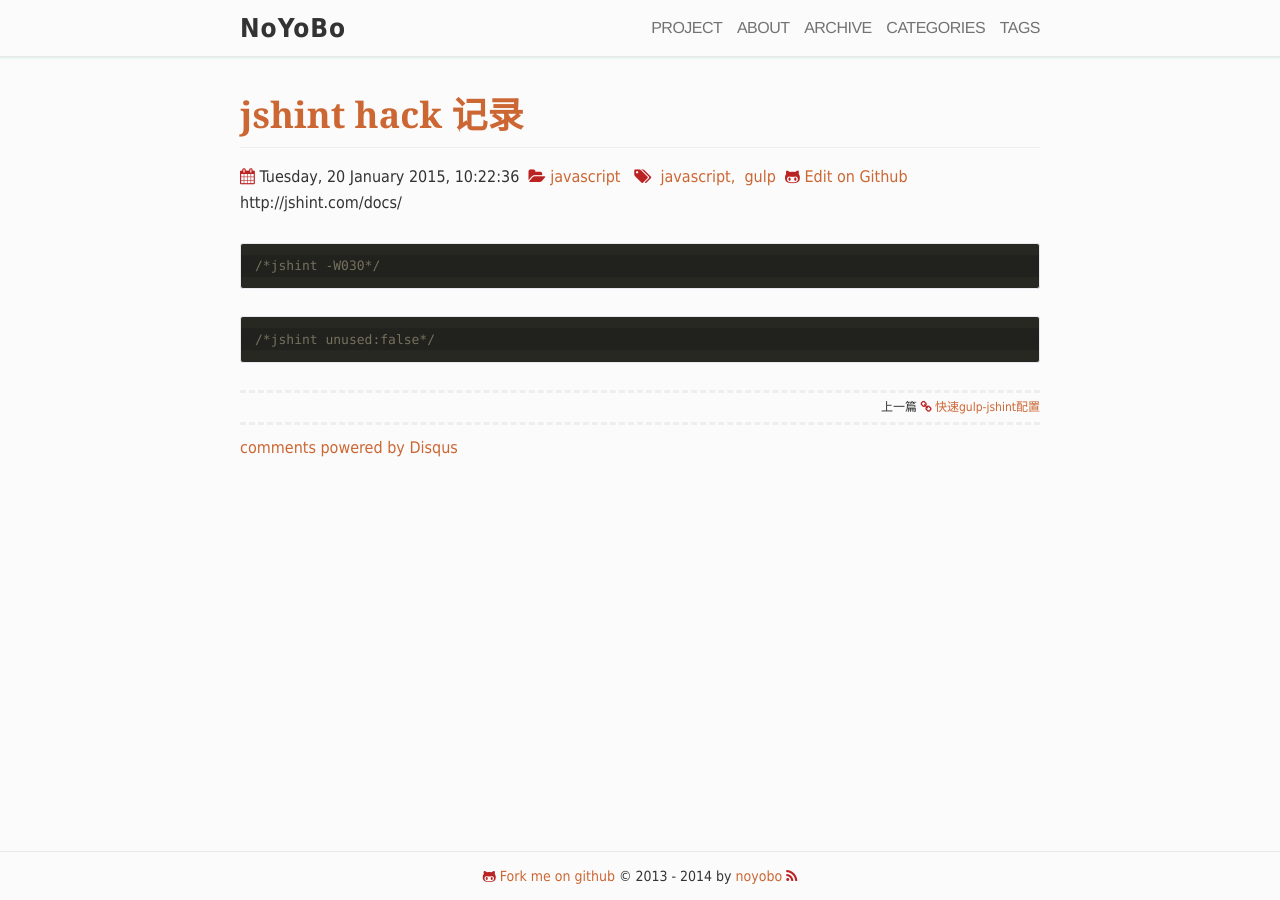
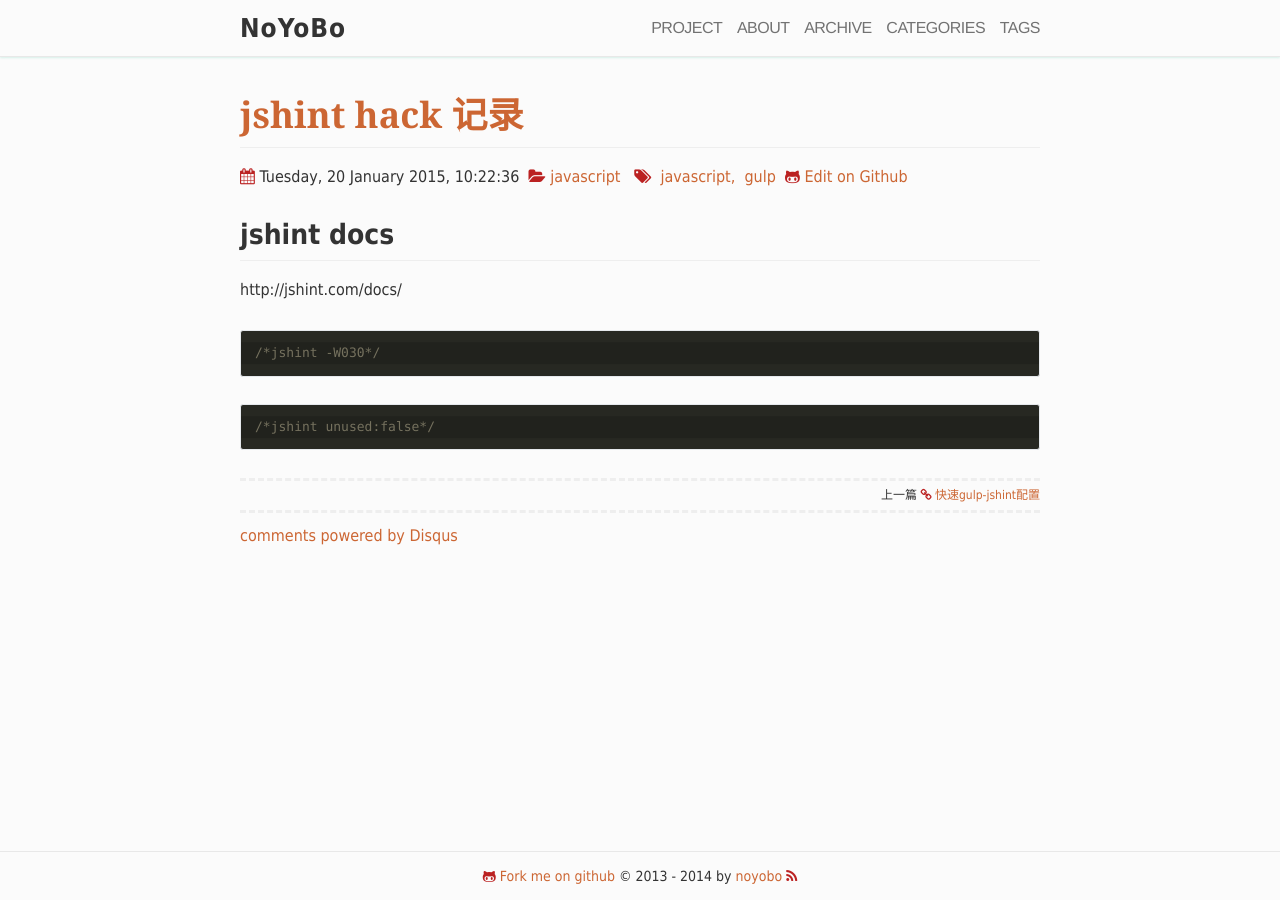
Before and after one commit to noyobo/noyobo.github.com, a Jekyll site: the page built from _posts/2015-01-20-jshint-hack.md, in a window 1280 px wide. Built offline with Jekyll 4.4.1, drawn with Linux system fonts in a browser that asks for light colours; nearby versions of some CDN libraries; Markdown is read by kramdown in place of the engine named in the settings; comment, search, counter and statistics services are not loaded.

Commit message:
Update 2015-01-20-jshint-hack.md

```diff
--- a/_posts/2015-01-20-jshint-hack.md
+++ b/_posts/2015-01-20-jshint-hack.md
@@ -6,6 +6,8 @@ category: javascript
 keywords: jshint
 date: 2015-01-20 10:22:36
 ---
+
+## jshint docs
 
 http://jshint.com/docs/
 
```
